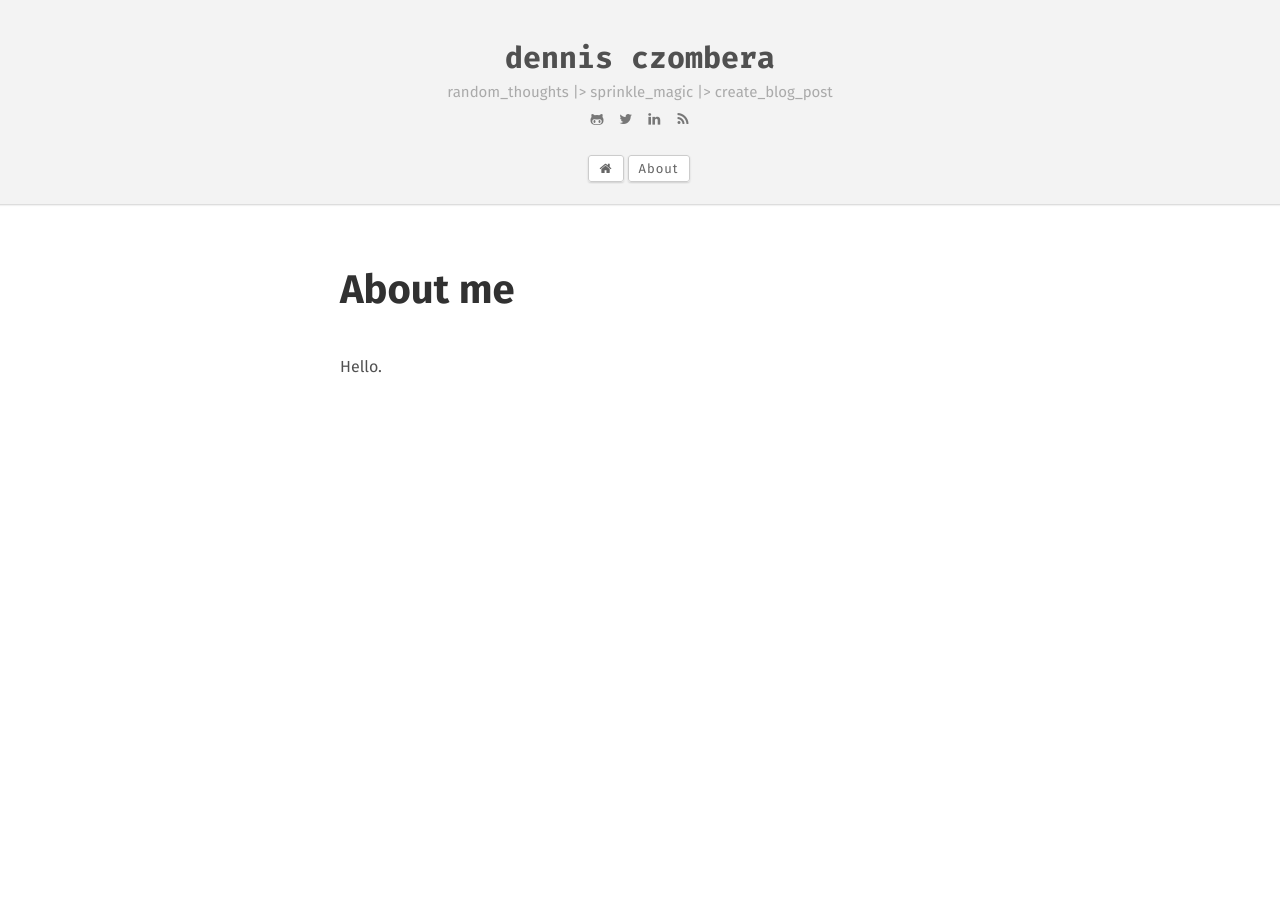
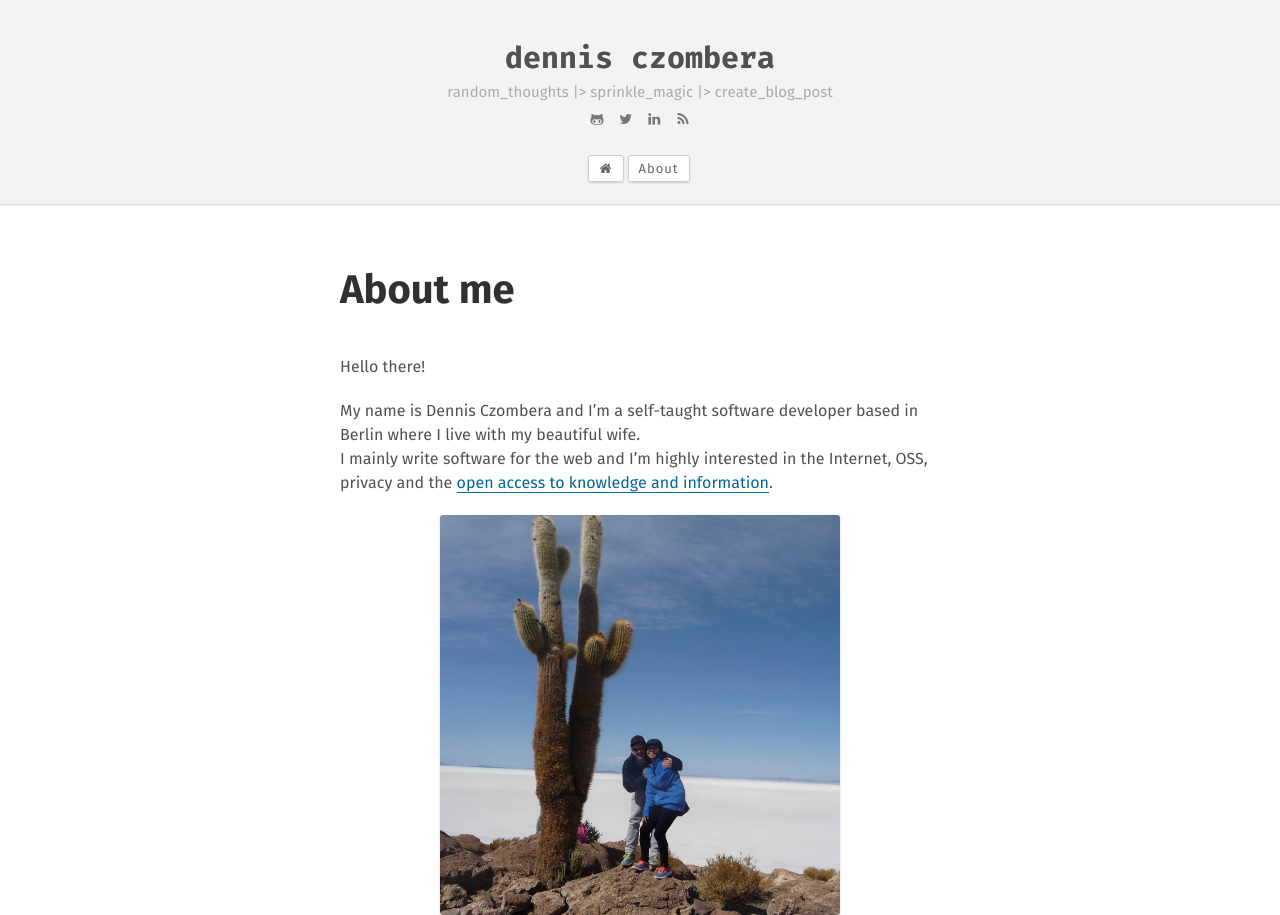
Before and after one commit to RussellSnyder/dczombera.github.io, a Jekyll site: the page built from about.md, in a window 1280 px wide. Built offline with Jekyll 4.4.1, drawn with Linux system fonts in a browser that asks for light colours.

Commit message:
Add about page; Write new blog post; Small general improvements.

```diff
--- a/_config.yml
+++ b/_config.yml
@@ -23,6 +23,7 @@ show_tagline:       true # edit file in /_includes/tagline.html
 show_social_icons:  true # edit file in /_includes/social_links.html
 og_locale:          "en_US"
 cover:              "/assets/logo.png" # site image cover
+about_img:          "/assets/img/us.jpg"
 
 # Site URL settings
 url:                http://dennisczombera.com # main url
@@ -70,3 +71,9 @@ sass:
 gems:
   - jekyll-sitemap
   - jekyll-feed
+
+defaults:
+  - scope:
+      path: "assets/img"
+    values:
+      image: true
--- a/_includes/social_link_icons.html
+++ b/_includes/social_link_icons.html
@@ -1,6 +1,6 @@
 <div class="footer-social-links">
-  <a href="https://github.com/dczombera" title="GitHub Repositories" target="_blank"><i class="fa fa-github-alt"></i></a>
-  <a href="https://twitter.com/dczombera" title="Twitter" target="_blank"><i class="fa fa-twitter"></i></a>
-  <a href="https://my.linkedin.com/in/dennisczombera" title="LinkedIn" target="_blank"><i class="fa fa-linkedin"></i></a>
-  <a href="http://dczombera.github.io/feed.xml" title="RSS Feed" target="_blank"><i class="fa fa-rss"></i></a>
+  <a href="https://github.com/dczombera" title="GitHub Repositories"><i class="fa fa-github-alt"></i></a>
+  <a href="https://twitter.com/dczombera" title="Twitter"><i class="fa fa-twitter"></i></a>
+  <a href="https://my.linkedin.com/in/dennisczombera" title="LinkedIn"><i class="fa fa-linkedin"></i></a>
+  <a href="http://dczombera.github.io/feed.xml" title="RSS Feed"><i class="fa fa-rss"></i></a>
 </div>
--- a/about.md
+++ b/about.md
@@ -4,5 +4,20 @@ title: About me
 description: Little information about the human behind this site.
 keywords: about page, about me
 ---
+Hello there!
 
-Hello.
+My name is Dennis Czombera and I'm a self-taught software developer based in Berlin where I live with my beautiful wife.
+I mainly write software for the web and I'm highly interested in the Internet, OSS, privacy and the [open access to knowledge and information](https://archive.org/stream/GuerillaOpenAccessManifesto/Goamjuly2008_djvu.txt).
+
+
+{% assign page_image = '' %}
+{% capture page_image %}
+{% if page.about_img %}
+  {{ page.about_img | prepend: site.baseurl | prepend: site.url }}
+{% else site.about_img %}
+  {{ site.about_img | prepend: site.baseurl | prepend: site.url }}
+{% endif %}
+{% endcapture %}
+{% capture page_image %}{{ page_image | strip | rstrip | lstrip | escape | strip_newlines }}{% endcapture %}
+
+![about_me]({{page_image}}){:height="400px" width="400px"}
```
Also changed, not shown: _posts/2017-03-24-my-free-minimalist-jekyll-themes.md (deleted, +0 -7 lines), _posts/2017-04-23-here-is-to-the-crazy-ones.md (added, +14 -0 lines), README.md, assets/img/us.jpg (added), 3 other files.
